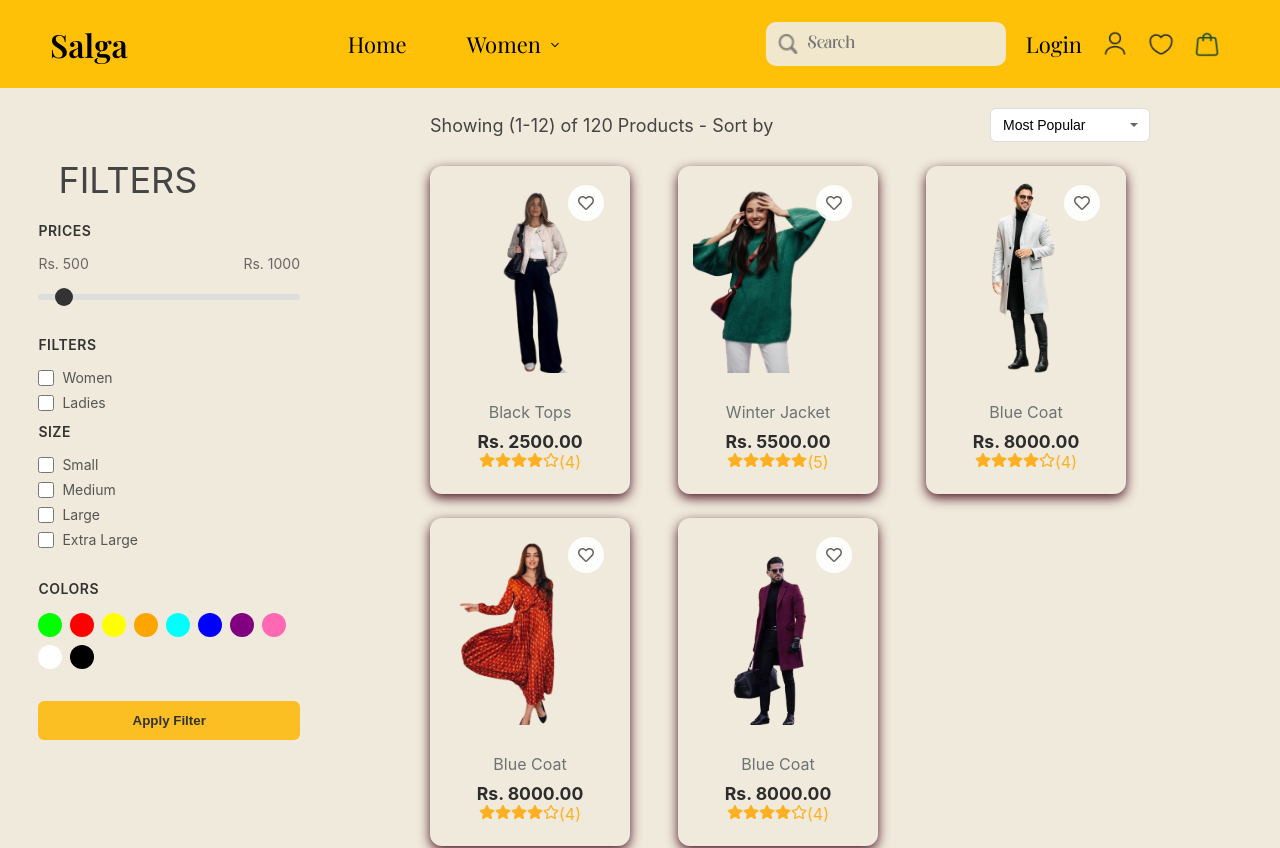
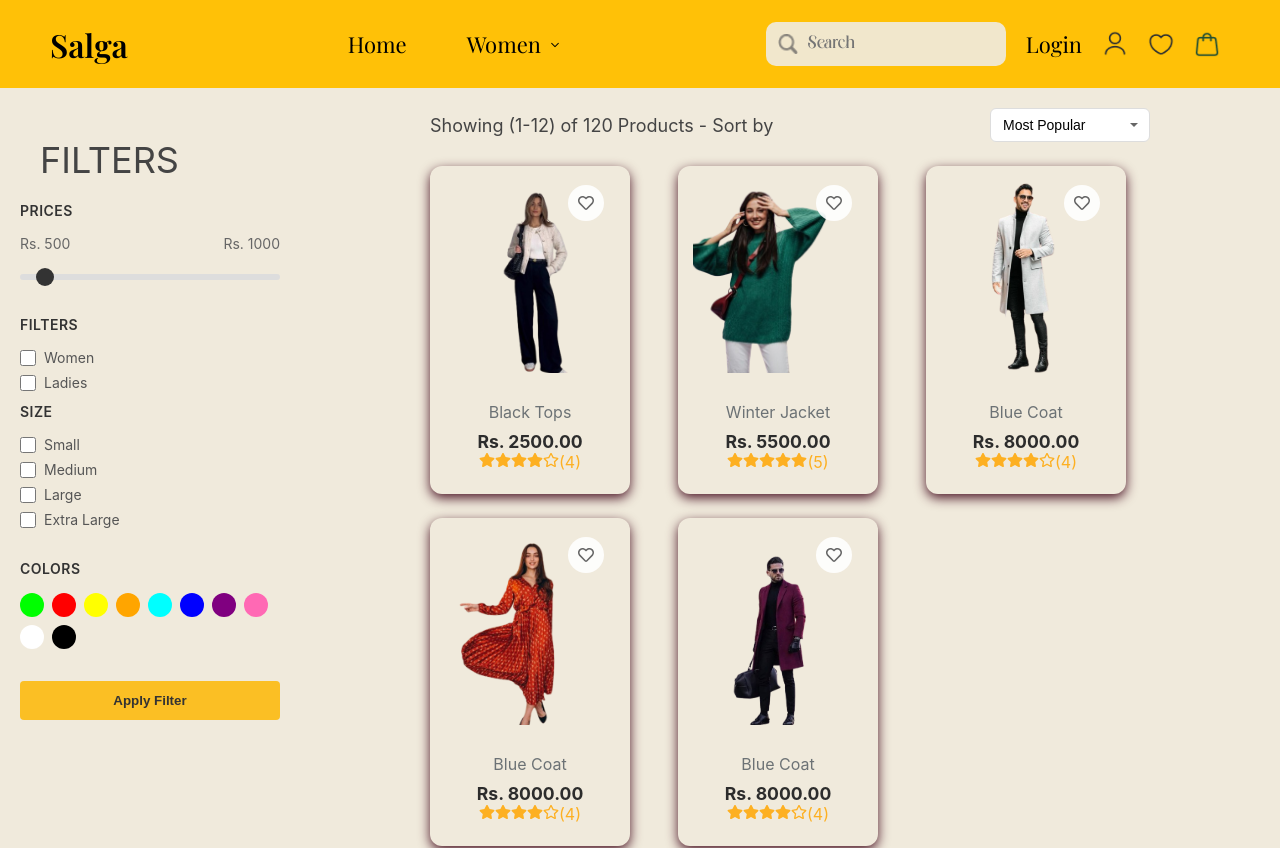
Before and after one commit to Fuchsius/HouseOfSalga, a React (Create React App) app in the folder frontend/: page /shop in a window 1280 px wide. Shown: the top 848 px of the page. Built offline with nearby package versions, Linux system fonts and the light colour scheme; a web font is replaced by a local one.

Commit message:
Update wishlistpage.css
updated  wishlist css

```diff
--- a/frontend/src/Pages/wishlistpage/wishlistpage.css
+++ b/frontend/src/Pages/wishlistpage/wishlistpage.css
@@ -35,7 +35,7 @@ h2 {
 /* ===== Layout ===== */
 .main-layout {
   display: flex;
-  gap: 20px;
+  gap: 130px;
   padding: 0 20px;
   flex-direction: row;
   align-items: flex-start;
@@ -48,6 +48,7 @@ h2 {
   display: flex;
   flex-direction: column;
   align-items: flex-start;
+  margin-top: 25px; /* Push down to match Hello User */
 }
 
 /* ===== Wishlist: Empty State ===== */
@@ -204,8 +205,9 @@ h2 {
 
 .product-list {
   display: flex;
+  flex-wrap: wrap; /* Wrap to next line on smaller screens */
+  justify-content: center; /* ✅ Center horizontally */
   gap: 20px;
-  overflow-x: auto;
   padding-bottom: 10px;
   scrollbar-width: thin;
 }
@@ -333,3 +335,44 @@ h2 {
     margin-top: 10px;
   }
 }
+
+/* ===== Sidebar styles and focus fix ===== */
+.sidebar,
+.sidebar * {
+  box-sizing: border-box;
+}
+
+.sidebar {
+  position: relative;
+  overflow: hidden; /* clips anything that tries to overflow */
+  width: 300px; /* adjust as needed */
+  padding: 20px;
+  border-radius: 6px; /* optional */
+}
+
+.sidebar a,
+.sidebar button,
+.sidebar .menu-item {
+  outline: none;
+  box-shadow: none;
+  border-radius: 4px;
+  transition: background-color 0.2s ease;
+}
+
+/* Use inset box-shadow to keep focus ring fully inside */
+.sidebar a:focus-visible,
+.sidebar button:focus-visible,
+.sidebar .menu-item:focus-visible {
+  outline: none;
+  box-shadow: inset 0 0 0 2px #2fa600;
+  background-color: #e6f3d7;
+  border-radius: 4px;
+}
+
+/* Optional: remove box-shadow and outline on hover so no overflow */
+.sidebar a:hover,
+.sidebar button:hover,
+.sidebar .menu-item:hover {
+  box-shadow: none;
+  outline: none;
+}
```
